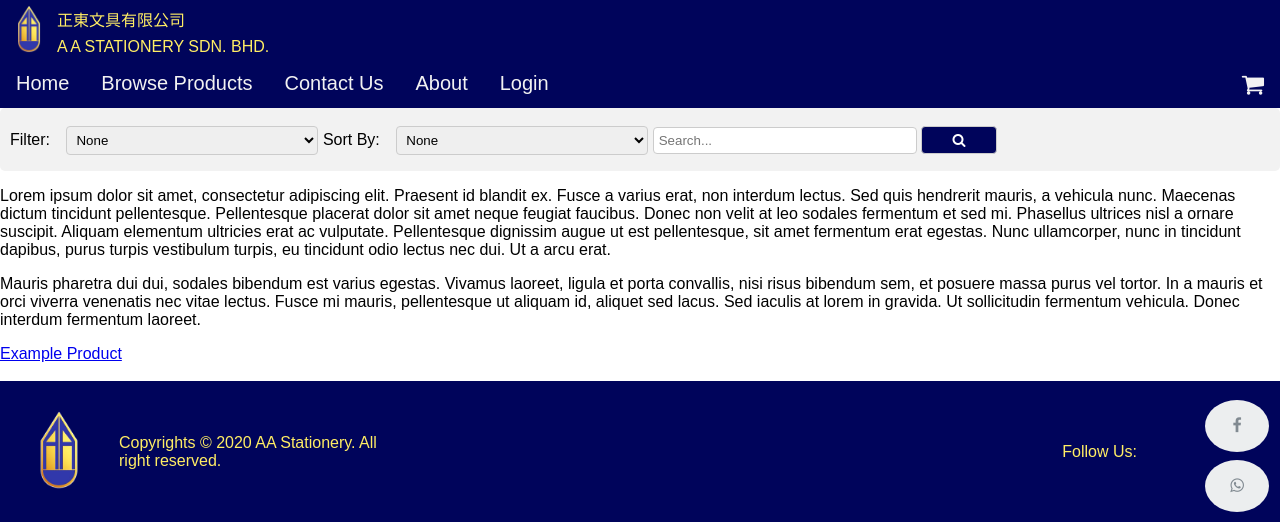
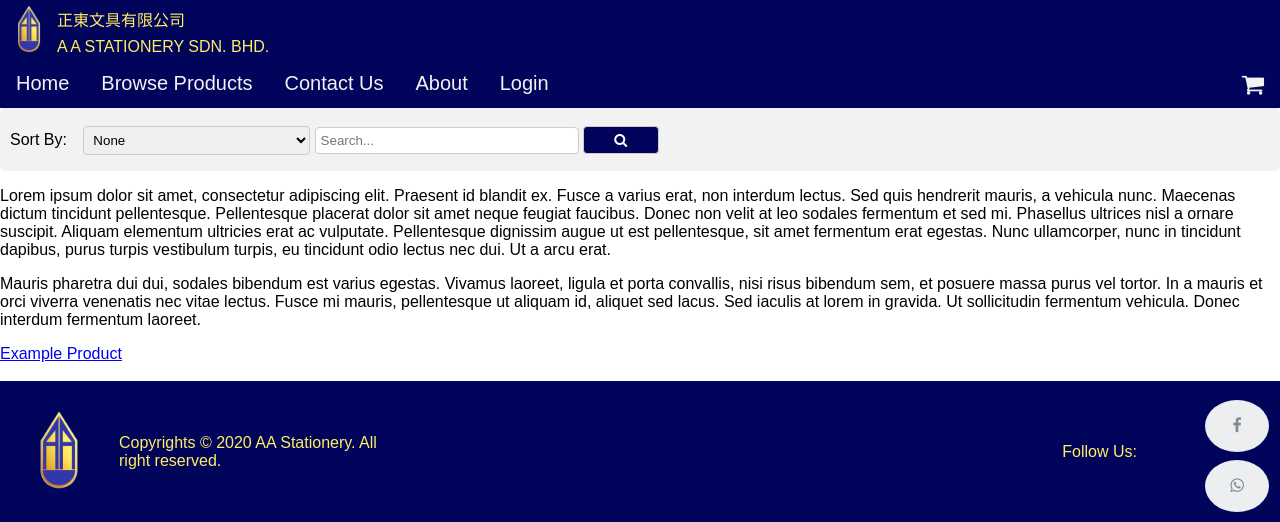
Before and after one commit to Rust405/WST-Assignment, a PHP site: page /browse.php in a window 1280 px wide. Shown: the top 522 px of the page. Run offline with PHP 8.4, Linux system fonts and the light colour scheme.

Commit message:
Add files via upload

```diff
--- a/browse.php
+++ b/browse.php
@@ -16,7 +16,7 @@
                 resize: vertical;
             }
             select {
-                width: 20%;
+                width: 18%;
                 padding: 5px;
                 border: 1px solid #ccc;
                 border-radius: 4px;
@@ -83,14 +83,6 @@
         <div class="container">
             <form action="browse.php" method="GET">
                 <div class="row">
-                    <label for="filter">Filter:</label>
-                    <select name="filter">
-                        <option value="none">None</option>
-                        <option value="A">A</option>
-                        <option value="B">B</option>
-                        <option value="C">C</option>
-                    </select>
-
                     <label for="sortby">Sort By:</label>
                     <select name="sortby">
                         <option value="none">None</option>
```
